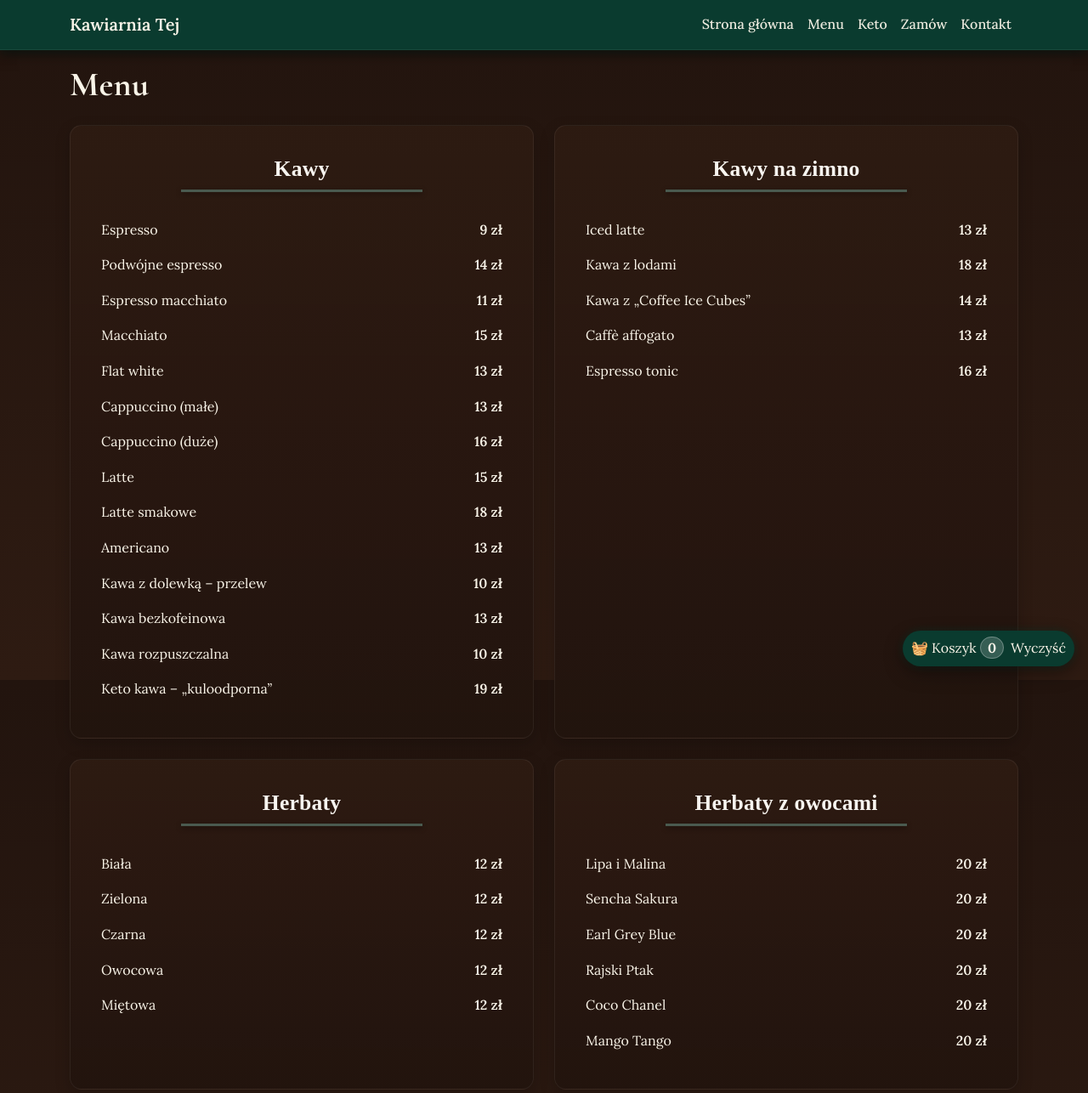
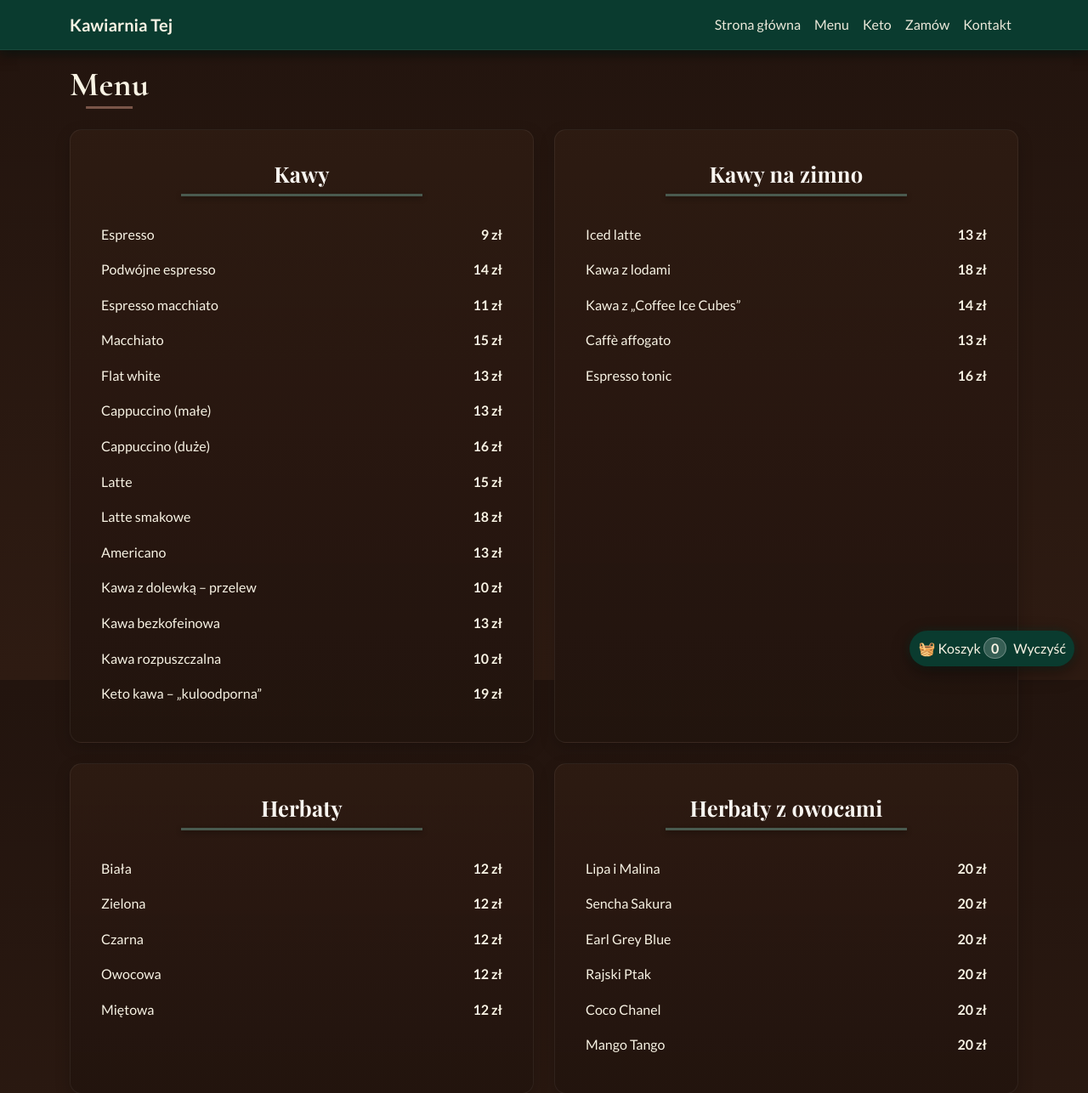
Before and after one commit to NuClear1331/kawiarniatej, a Flask app: page /menu in a window 1280 px wide. Shown: the top 1286 px of the page at 85% size. Run offline with Flask 3, Linux system fonts and the light colour scheme.

Commit message:
majorasthetic

```diff
--- a/static/css/styles.css
+++ b/static/css/styles.css
@@ -4,11 +4,16 @@
 
 :root{
   /* Palette */
+  --bs-primary: #795548;           /* Główny kolor motywu – np. brąz kawowy */
+  --bs-primary-rgb: 121,85,72;     /* (Opcjonalnie RGB dla efektów przezroczystości) */
+  --bs-secondary: #6c757d;
+  --bs-light: #f8f9fa;
+  --bs-dark: #343a40;
   --bottle-green: #0a3b2f;       /* dimmed dark green */
   --bottle-green-600: #124c3c;   /* hover/active */
   --smoked-brown: #2e1b12;       /* backdrop */
   --smoked-brown-900: #22140e;   /* deeper banding */
-  --warm-bone: #f9f4e8;          /* warm bone white text */
+  --warm-bone: #f8f3e4 ;          /* warm bone white text */
   --accent-gold: #c4a25c;        /* subtle accent */
 
   /* Radii & shadows */
@@ -20,7 +25,7 @@
 
 /* Base */
 html, body{
-  font-family: "Lora", Georgia, serif;
+  font-family: 'Lato', sans-serif;
   color: var(--warm-bone);
   background: linear-gradient(180deg, var(--smoked-brown-900), var(--smoked-brown));
   line-height: 1.6;
@@ -127,6 +132,9 @@ img.rounded-3:hover{
 }
 .card .card-footer{
   border-top: 1px solid rgba(255,255,255,0.06);
+
+
+
 }
 
 /* clickable choice tiles */
@@ -506,3 +514,60 @@ body > main {
 footer {
   margin-top: auto;
 }
+/* Smooth hover transitions for interactive elements */
+a, button, .btn {
+    transition: color 0.2s ease-in-out, background-color 0.2s ease-in-out, box-shadow 0.2s ease-in-out;
+}
+.navbar-nav .nav-link {
+    padding: .5rem 1rem;
+    font-weight: 500;
+}
+.navbar-nav .nav-link:hover {
+    color: var(--bs-primary) !important;      /* Podkreślenie kolorem firmowym */
+    text-decoration: none;
+    border-bottom: 2px solid var(--bs-primary); /* Dekoracyjna kreska pod linkiem */
+}
+.section-title {
+    position: relative;
+    display: inline-block;
+    text-align: center;
+    font-weight: 700;
+    margin-bottom: 1rem;
+    padding-bottom: .3rem;
+}
+.section-title::after {
+    content: "";
+    position: absolute;
+    left: 50%;
+    bottom: 0;
+    transform: translateX(-50%);
+    width: 60%;
+    max-width: 120px;
+    height: 3px;
+    background-color: var(--bs-primary);
+}
+.btn-primary {
+    background-color: var(--bs-primary) !important;  /* główny kolor przycisku */
+    border-color: var(--bs-primary) !important;
+.btn-primary:hover, .btn-primary:focus {
+    background-color: #6b4a3c !important; /* trochę ciemniejszy brąz przy hover */
+    border-color: #6b4a3c !important;
+    box-shadow: 0 4px 8px rgba(0,0,0,0.15);
+    transform: translateY(-1px);
+}
+.btn {
+    border-radius: .3rem;  /* lekko bardziej zaokrąglone narożniki */
+    /* (Transition już dodany globalnie wcześniej) */
+}
+
+}
+.card-img-top {
+    border-top-left-radius: .5rem;
+    border-top-right-radius: .5rem;
+    /* obrazki kart automatycznie zaokrąglone w rogach żeby pasowały do karty */
+}
+.gallery-img:hover {
+    transform: scale(1.03);
+    transition: transform .3s ease;
+    cursor: pointer;
+}
--- a/templates/base.html
+++ b/templates/base.html
@@ -7,6 +7,13 @@
   <meta name="theme-color" content="#063d30">
    <!-- Bootstrap 5 -->
    <link href="https://cdn.jsdelivr.net/npm/bootstrap@5.3.3/dist/css/bootstrap.min.css" rel="stylesheet">
+   <!-- Google Fonts: Lato + Playfair Display -->
+   <link rel="preconnect" href="https://fonts.googleapis.com">
+   <link rel="preconnect" href="https://fonts.gstatic.com" crossorigin>
+   <link href="https://fonts.googleapis.com/css2?family=Lato:wght@400;700&family=Playfair+Display:wght@700&display=swap" rel="stylesheet">
+   <!-- AOS CSS for scroll animations -->
+   <link rel="stylesheet" href="https://cdn.jsdelivr.net/npm/aos@2.3.4/dist/aos.css">
+
    <!-- Font Awesome -->
    <link href="https://cdnjs.cloudflare.com/ajax/libs/font-awesome/6.5.2/css/all.min.css" rel="stylesheet">
   <!-- Fonts: Cormorant Garamond (headings) + Lora (body) -->
@@ -67,6 +74,12 @@
 
   <script src="https://cdn.jsdelivr.net/npm/bootstrap@5.3.3/dist/js/bootstrap.bundle.min.js"></script>
   <script src="{{ url_for('static', filename='js/cart.js', v='7') }}"></script>
+  <!-- AOS JS for scroll animations -->
+  <script src="https://cdn.jsdelivr.net/npm/aos@2.3.4/dist/aos.js"></script>
+  <script>
+  AOS.init();
+  </script>
+
 
 </body>
 </html>
--- a/templates/menu.html
+++ b/templates/menu.html
@@ -2,7 +2,7 @@
 {% block title %}Menu — Kawiarnia Tej{% endblock %}
 {% block content %}
 
-<h1 class="mb-4">Menu</h1>
+<h1 class="mb-4 section-title">Menu</h1>
 
 {% set sections = sections or menu_sections or data %}
 
@@ -15,16 +15,16 @@
         <section class="w-100">
           <div class="card section-elevated h-100">
             <div class="card-header menu-card-header bg-transparent border-0 pt-3 pb-0">
-              <h3 class="mb-2">{{ sec["title"] }}</h3>
+              <h3 class="mb-2" data-aos="fade-up" data-aos-duration="800">{{ sec["title"] }}</h3>
             </div>
             <div class="card-body pt-2">
               <ul class="list-unstyled mb-0">
                 {% for it in sec["items"] %}
                   <li class="menu-line d-flex align-items-baseline justify-content-between py-2 py-md-2">
-                    <div class="menu-line-name">
+                    <div class="menu-line-name" data-aos="fade-up" data-aos-delay="200">
                       {{ it["name"] }}
                       {% if it.get("desc") %}
-                        <div class="menu-line-desc small text-muted-ink">{{ it["desc"] }}</div>
+                        <div class="menu-line-desc small text-muted-ink" data-aos="fade-up" data-aos-delay="200">{{ it["desc"] }}</div>
                       {% endif %}
                     </div>
                     <div class="menu-line-dots flex-fill mx-2"><span aria-hidden="true"></span></div>
```
Also changed, not shown: templates/home.html (+4 -4 lines).
